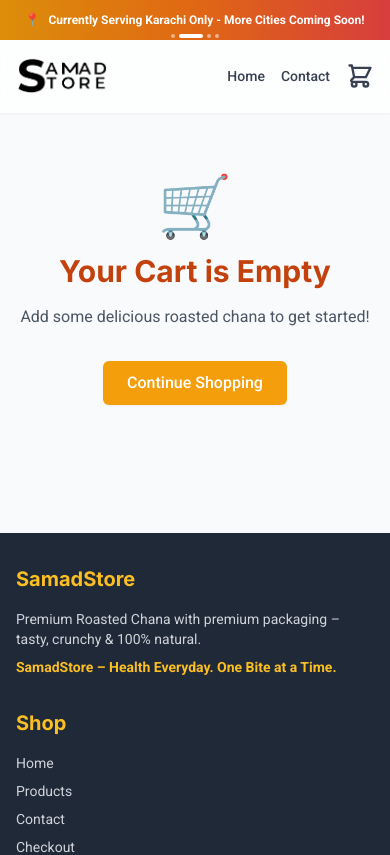
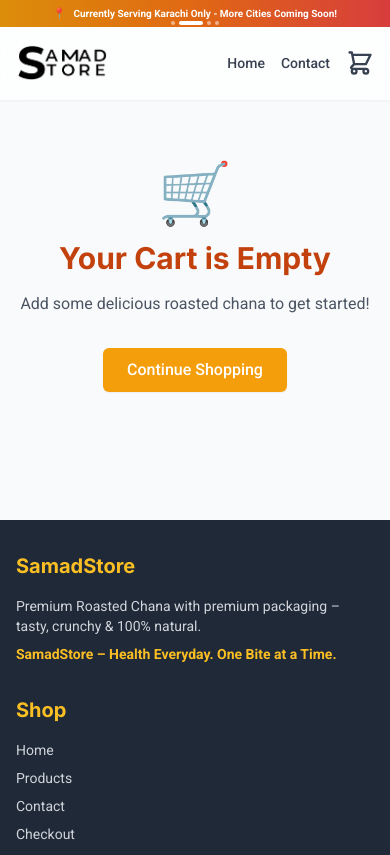
Before and after one commit to AlimEmon0333/sammadstore, a React (Vite) app: page /checkout in a window 390 px wide. Shown: the top 855 px of the page. Built offline with nearby package versions, Linux system fonts and the light colour scheme.

Commit message:
bannerImg updated

```diff
--- a/src/components/Banner.jsx
+++ b/src/components/Banner.jsx
@@ -1,19 +1,229 @@
+// import { motion } from "framer-motion";
+// import { useState, useEffect } from "react";
+// import bannerImg from "../../public/images/banner.png";
+
+// function Banner() {
+//   const [mousePosition, setMousePosition] = useState({ x: 0, y: 0 });
+
+//   useEffect(() => {
+//     const handleMouseMove = (e) => {
+//       setMousePosition({ x: e.clientX, y: e.clientY });
+//     };
+//     window.addEventListener("mousemove", handleMouseMove);
+//     return () => window.removeEventListener("mousemove", handleMouseMove);
+//   }, []);
+
+//   // Floating particles
+//   const particles = Array.from({ length: 20 }, (_, i) => ({
+//     id: i,
+//     size: Math.random() * 30 + 10,
+//     x: Math.random() * 100,
+//     y: Math.random() * 100,
+//     delay: Math.random() * 2,
+//     duration: Math.random() * 3 + 2,
+//   }));
+
+//   return (
+//     <section className="relative min-h-[450px] md:min-h-[600px] flex items-center overflow-hidden py-10 md:py-16 bg-[#0a0500] font-sans">
+//       {/* Background Image Layer with elite zoom and HDR sharpening */}
+//       <motion.div
+//         initial={{ scale: 1.05, opacity: 0 }}
+//         animate={{ scale: 1, opacity: 1 }}
+//         transition={{ duration: 2, ease: "easeOut" }}
+//         className="absolute inset-0 z-0 bg-contain md:bg-cover bg-no-repeat bg-center"
+//         style={{
+//           backgroundImage: `url(${bannerImg})`,
+//           backgroundPosition: "center center",
+//           filter: "brightness(0.85) contrast(1.2) saturate(1.1)",
+//         }}
+//       />
+
+//       {/* Deep Cinematic Backdrop - Responsive Blending (No White) */}
+//       <div
+//         className="absolute inset-0 z-[1] pointer-events-none"
+//         style={{
+//           background:
+//             "radial-gradient(circle at 75% 30%, rgba(255, 180, 50, 0.15) 0%, transparent 60%), linear-gradient(to right, rgba(0, 0, 0, 0.8) 0%, rgba(45, 25, 10, 0.5) 45%, transparent 100%)",
+//         }}
+//       />
+
+//       <div className="container mx-auto px-4 relative z-10">
+//         <div className="grid md:grid-cols-12 gap-8 items-center">
+//           {/* Left Content - Responsive & Single-View Optimized */}
+//           <motion.div
+//             initial={{ opacity: 0, x: -30 }}
+//             animate={{ opacity: 1, x: 0 }}
+//             transition={{ duration: 1.2, ease: "easeOut", delay: 0.5 }}
+//             className="md:col-span-8 lg:col-span-6 flex flex-col items-start"
+//           >
+//             <motion.span
+//               initial={{ opacity: 0, y: -20 }}
+//               animate={{ opacity: 1, y: 0 }}
+//               transition={{ delay: 0.2 }}
+//               className="inline-block text-amber-400 font-bold text-xs md:text-sm uppercase tracking-widest mb-4 bg-black/40 backdrop-blur-sm px-4 py-2 rounded-full border border-amber-500/30"
+//             >
+//               ✨ HEALTHY SNACKING STARTS WITH SamadStore
+//             </motion.span>
+
+//             <h1 className="text-4xl md:text-5xl lg:text-7xl font-bold text-white mb-6 leading-tight drop-shadow-2xl font-sans">
+//               <motion.span
+//                 initial={{ opacity: 0, y: 20 }}
+//                 animate={{ opacity: 1, y: 0 }}
+//                 transition={{ delay: 0.3 }}
+//                 className="block"
+//               >
+//                 Taste the
+//               </motion.span>
+//               <motion.span
+//                 initial={{ opacity: 0, y: 20 }}
+//                 animate={{ opacity: 1, y: 0 }}
+//                 transition={{ delay: 0.4 }}
+//                 className="block text-amber-400"
+//               >
+//                 Power
+//               </motion.span>
+//               <motion.span
+//                 initial={{ opacity: 0, y: 20 }}
+//                 animate={{ opacity: 1, y: 0 }}
+//                 transition={{ delay: 0.5 }}
+//                 className="block"
+//               >
+//                 of <span className="text-orange-500">Health.</span>
+//               </motion.span>
+//             </h1>
+
+//             <motion.p
+//               initial={{ opacity: 0 }}
+//               animate={{ opacity: 1 }}
+//               transition={{ delay: 0.6 }}
+//               className="text-gray-100 text-base md:text-xl mb-8 md:mb-10 leading-relaxed max-w-xl font-medium drop-shadow-md font-sans"
+//             >
+//               Premium Roasted Chana with premium packaging – tasty, crunchy &
+//               100% natural.
+//               <br className="hidden md:block" />
+//               <span className="font-bold text-amber-400">
+//                 SamadStore – Health Everyday. 🌾
+//               </span>
+//             </motion.p>
+
+//             <div className="flex flex-wrap gap-4 mb-10">
+//               <motion.a
+//                 href="#products"
+//                 initial={{ opacity: 0, y: 20 }}
+//                 animate={{ opacity: 1, y: 0 }}
+//                 transition={{ delay: 0.7 }}
+//                 whileHover={{
+//                   scale: 1.05,
+//                   boxShadow: "0 20px 40px rgba(245, 158, 11, 0.4)",
+//                 }}
+//                 whileTap={{ scale: 0.95 }}
+//                 className="inline-flex items-center gap-2 bg-gradient-to-r from-amber-500 via-orange-500 to-red-500 hover:from-amber-600 hover:via-orange-600 hover:to-red-600 text-white font-bold px-8 md:px-10 py-3 md:py-4 rounded-full shadow-2xl text-base md:text-lg transition-all"
+//               >
+//                 <span>Shop Now</span>
+//                 <motion.span
+//                   animate={{ x: [0, 5, 0] }}
+//                   transition={{ duration: 1.5, repeat: Infinity }}
+//                 >
+//                   →
+//                 </motion.span>
+//               </motion.a>
+
+//               <motion.a
+//                 href="#products"
+//                 initial={{ opacity: 0, y: 20 }}
+//                 animate={{ opacity: 1, y: 0 }}
+//                 transition={{ delay: 0.8 }}
+//                 whileHover={{ scale: 1.05 }}
+//                 whileTap={{ scale: 0.95 }}
+//                 className="inline-flex items-center gap-2 bg-white/10 backdrop-blur-md text-white font-bold px-6 md:px-8 py-3 md:py-4 rounded-full shadow-xl hover:shadow-2xl transition-all border-2 border-white/20 text-base md:text-lg"
+//               >
+//                 <span>Learn More</span>
+//               </motion.a>
+//             </div>
+
+//             {/* Trust Badges - Optimized for Single View */}
+//             <motion.div
+//               initial={{ opacity: 0 }}
+//               animate={{ opacity: 1 }}
+//               transition={{ delay: 0.9 }}
+//               className="flex flex-wrap gap-x-8 gap-y-4 text-xs md:text-sm text-gray-100 font-bold font-sans"
+//             >
+//               <div className="flex items-center gap-2">
+//                 <span className="text-amber-400 text-lg">✓</span>
+//                 <span>100% Natural</span>
+//               </div>
+//               <div className="flex items-center gap-2">
+//                 <span className="text-amber-400 text-lg">✓</span>
+//                 <span>Fresh Daily</span>
+//               </div>
+//               <div className="flex items-center gap-2">
+//                 <span className="text-amber-400 text-lg">✓</span>
+//                 <span>Premium Tier</span>
+//               </div>
+//             </motion.div>
+//           </motion.div>
+
+//           {/* Focal Point Spacer */}
+//           <div className="md:col-span-4 lg:col-span-6 h-full pointer-events-none" />
+//         </div>
+//       </div>
+
+//       {/* Fine Dust Particles */}
+//       <div className="absolute inset-0 pointer-events-none z-[1]">
+//         {particles.slice(0, 12).map((p) => (
+//           <motion.div
+//             key={p.id}
+//             className="absolute rounded-full bg-white/10 blur-xl"
+//             style={{
+//               width: p.size / 2,
+//               height: p.size / 2,
+//               left: `${p.x}%`,
+//               top: `${p.y}%`,
+//             }}
+//             animate={{ y: [0, -40, 0], opacity: [0, 0.2, 0] }}
+//             transition={{
+//               duration: p.duration + 5,
+//               repeat: Infinity,
+//               ease: "linear",
+//             }}
+//           />
+//         ))}
+//       </div>
+//     </section>
+//   );
+// }
+
+// export default Banner;
+
+
 import { motion } from "framer-motion";
 import { useState, useEffect } from "react";
 import bannerImg from "../../public/images/banner.png";
+import mobileBannerImg from "../../public/images/mobilebanner.png";
 
 function Banner() {
   const [mousePosition, setMousePosition] = useState({ x: 0, y: 0 });
+  const [isMobile, setIsMobile] = useState(false);
 
   useEffect(() => {
     const handleMouseMove = (e) => {
       setMousePosition({ x: e.clientX, y: e.clientY });
     };
     window.addEventListener("mousemove", handleMouseMove);
-    return () => window.removeEventListener("mousemove", handleMouseMove);
+
+    // Screen size check
+    const checkMobile = () => {
+      setIsMobile(window.innerWidth < 768); // Tailwind md breakpoint
+    };
+    checkMobile();
+    window.addEventListener("resize", checkMobile);
+
+    return () => {
+      window.removeEventListener("mousemove", handleMouseMove);
+      window.removeEventListener("resize", checkMobile);
+    };
   }, []);
 
-  // Floating particles
   const particles = Array.from({ length: 20 }, (_, i) => ({
     id: i,
     size: Math.random() * 30 + 10,
@@ -25,20 +235,20 @@
 
   return (
     <section className="relative min-h-[450px] md:min-h-[600px] flex items-center overflow-hidden py-10 md:py-16 bg-[#0a0500] font-sans">
-      {/* Background Image Layer with elite zoom and HDR sharpening */}
+      {/* Background Image */}
       <motion.div
         initial={{ scale: 1.05, opacity: 0 }}
         animate={{ scale: 1, opacity: 1 }}
         transition={{ duration: 2, ease: "easeOut" }}
         className="absolute inset-0 z-0 bg-contain md:bg-cover bg-no-repeat bg-center"
         style={{
-          backgroundImage: `url(${bannerImg})`,
+          backgroundImage: `url(${isMobile ? mobileBannerImg : bannerImg})`,
           backgroundPosition: "center center",
           filter: "brightness(0.85) contrast(1.2) saturate(1.1)",
         }}
       />
 
-      {/* Deep Cinematic Backdrop - Responsive Blending (No White) */}
+      {/* Gradient Overlay */}
       <div
         className="absolute inset-0 z-[1] pointer-events-none"
         style={{
@@ -49,7 +259,7 @@
 
       <div className="container mx-auto px-4 relative z-10">
         <div className="grid md:grid-cols-12 gap-8 items-center">
-          {/* Left Content - Responsive & Single-View Optimized */}
+          {/* Left Content */}
           <motion.div
             initial={{ opacity: 0, x: -30 }}
             animate={{ opacity: 1, x: 0 }}
@@ -141,7 +351,7 @@
               </motion.a>
             </div>
 
-            {/* Trust Badges - Optimized for Single View */}
+            {/* Trust Badges */}
             <motion.div
               initial={{ opacity: 0 }}
               animate={{ opacity: 1 }}
@@ -163,12 +373,12 @@
             </motion.div>
           </motion.div>
 
-          {/* Focal Point Spacer */}
+          {/* Spacer */}
           <div className="md:col-span-4 lg:col-span-6 h-full pointer-events-none" />
         </div>
       </div>
 
-      {/* Fine Dust Particles */}
+      {/* Particles */}
       <div className="absolute inset-0 pointer-events-none z-[1]">
         {particles.slice(0, 12).map((p) => (
           <motion.div
--- a/src/components/Header.jsx
+++ b/src/components/Header.jsx
@@ -29,7 +29,7 @@
   return (
     <>
       {/* Top Announcement Bar with Animation */}
-      <div className="bg-gradient-to-r from-amber-500 via-orange-500 to-red-500 text-white text-center py-3 overflow-hidden relative">
+      <div className="bg-gradient-to-r from-amber-500 via-orange-500 to-red-500 text-white text-center py-1.5 md:py-3 overflow-hidden relative">
         <div className="absolute inset-0 bg-black/10"></div>
         <AnimatePresence mode="wait">
           <motion.div
@@ -38,7 +38,7 @@
             animate={{ y: 0, opacity: 1 }}
             exit={{ y: -20, opacity: 0 }}
             transition={{ duration: 0.5 }}
-            className="relative z-10 font-semibold text-xs md:text-base flex items-center justify-center gap-2"
+            className="relative z-10 font-semibold text-[10px] md:text-base flex items-center justify-center gap-2"
           >
             <motion.span
               animate={{ scale: [1, 1.2, 1] }}
```
Also changed, not shown: 1 other file (tests, documents, lock files or other folders).
